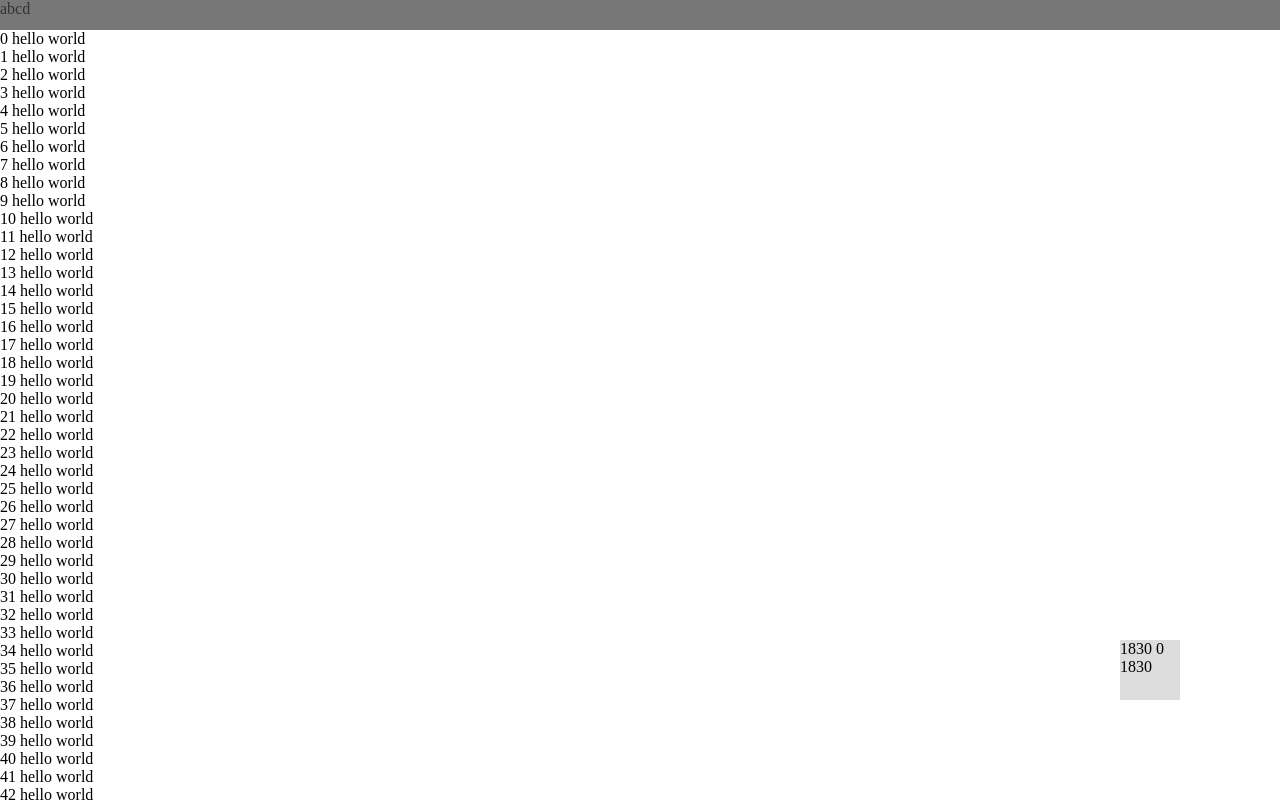
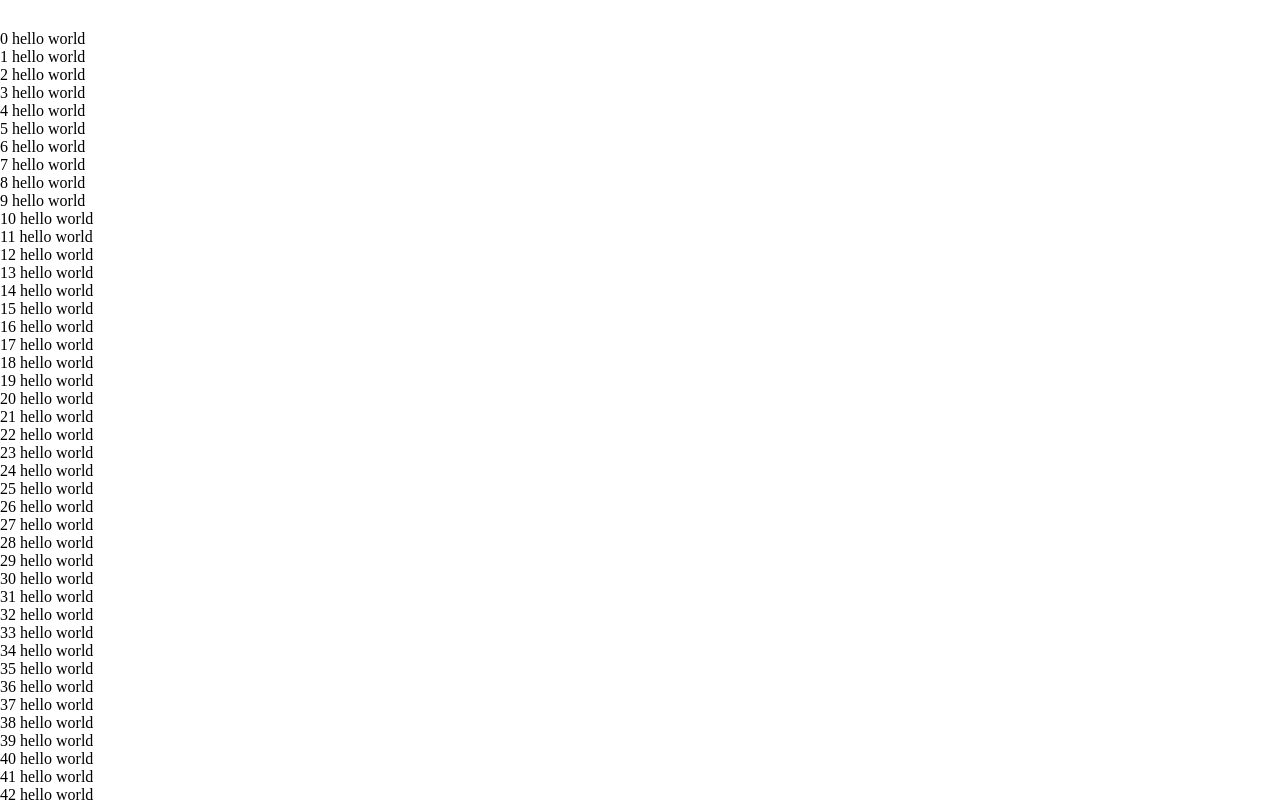
Before and after one commit to 1208nn/Test, a plain HTML site: page index.html in a window 1280 px wide. Shown: the top 801 px of the page. Drawn offline with Linux system fonts and the light colour scheme.

Commit message:
Update index.html

```diff
--- a/index.html
+++ b/index.html
@@ -30,7 +30,6 @@
     </style>
 </head>
 <body>
-<div id="header">abcd</div>
 <div style="margin-top:30px;">
 <script type="text/javascript">
     //document.write('<div id="nav"></div>');
@@ -81,13 +80,10 @@ var nav = document.getElementById('nav');
 var posTop = getElementViewTop(nav);
 window.addEventListener('scroll',function(event){
     var scrollTop = getScroll().top;
-    var output = document.getElementById('output');
-    output.innerHTML = posTop +' '+scrollTop+' '+(posTop-scrollTop);
     if(posTop>=30 && posTop-scrollTop <= 30)
         nav.className = 'nav fixed';
     else nav.className = 'nav';
 },false);
 </script>
-<div id="output" style="position:fixed;width:60px;height:60px;right:100px;bottom:100px;background:#DDD">0</div>
 </body>
 </html>
```
